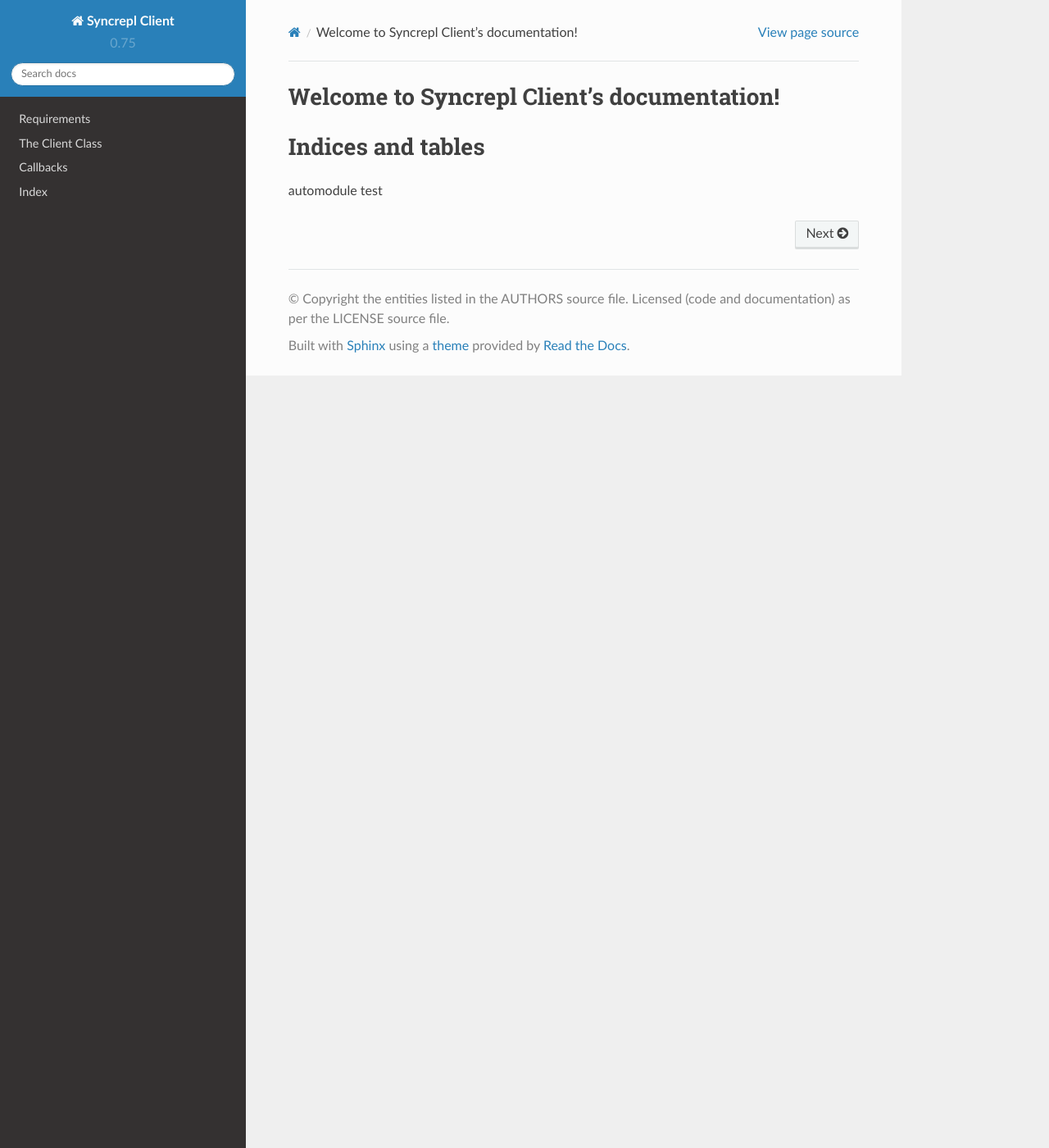
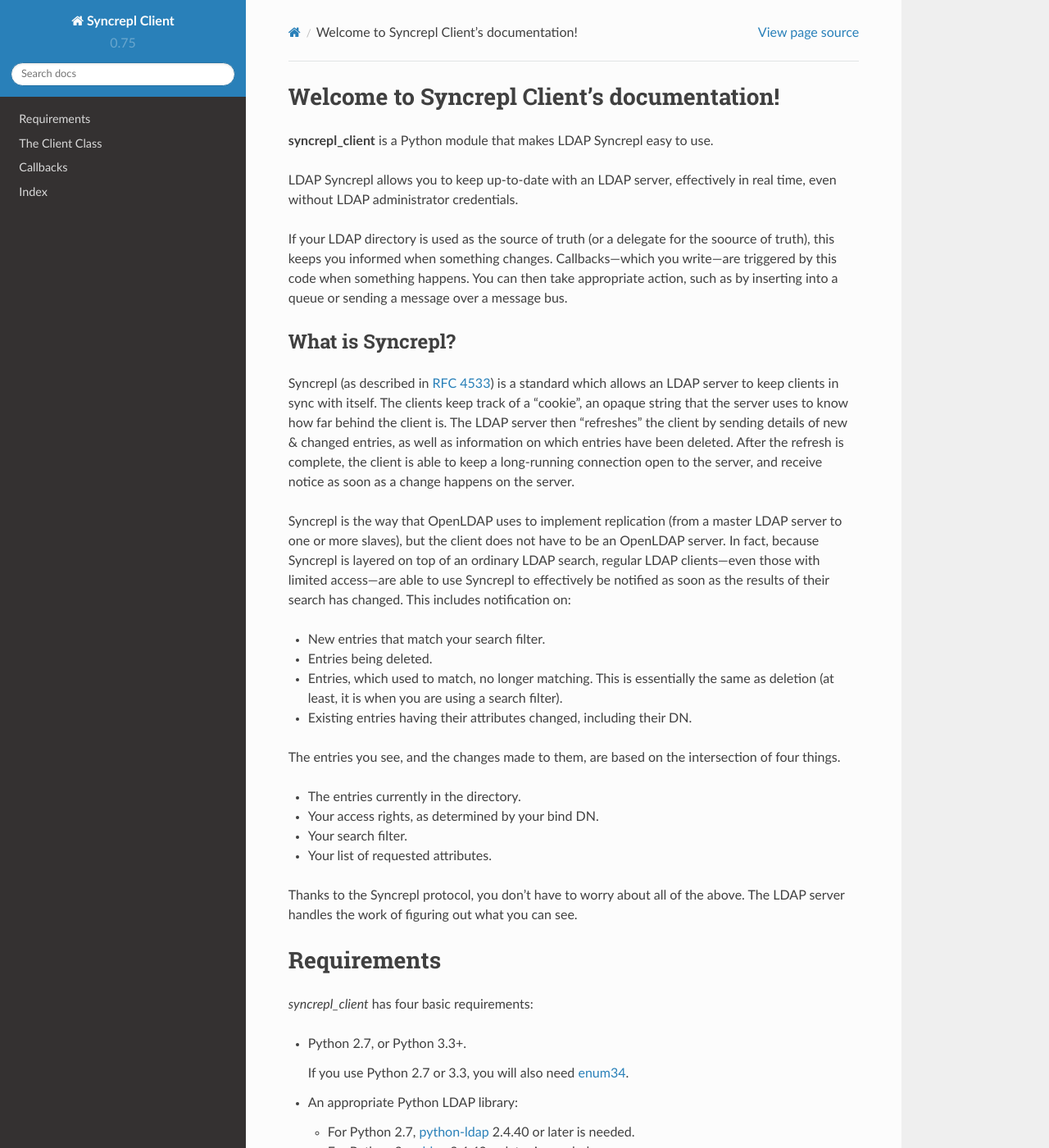
Before and after one commit to akkornel/syncrepl, a Sphinx documentation site: the page built from docs/index.rst, in a window 1280 px wide and 1400 px high. Shown: the whole window at 82% size. Built offline with Sphinx 7.4.7 and the Read the Docs theme 2.0.0, drawn with Linux system fonts in a browser that asks for light colours; some of the changed text lies outside the part shown.

Commit message:
Add lots of stuff to the README!
The rst main page is also brought in sync.

```diff
--- a/docs/index.rst
+++ b/docs/index.rst
@@ -23,8 +23,136 @@
    Callbacks <callbacks>
    Index <genindex>
 
+**syncrepl_client** is a Python module that makes LDAP Syncrepl easy to use.
 
-Indices and tables
-==================
+LDAP Syncrepl allows you to keep up-to-date with an LDAP server, effectively in
+real time, even without LDAP administrator credentials.
 
-automodule test
+If your LDAP directory is used as the source of truth (or a delegate for the
+soource of truth), this keeps you informed when something changes.
+Callbacks—which you write—are triggered by this code when something happens.
+You can then take appropriate action, such as by inserting into a queue or
+sending a message over a message bus.
+
+What is Syncrepl?
+-----------------
+
+Syncrepl (as described in `RFC 4533`_) is a standard which allows an LDAP
+server to keep clients in sync with itself.  The clients keep track of a
+"cookie", an opaque string that the server uses to know how far behind the
+client is.  The LDAP server then "refreshes" the client by sending details of
+new & changed entries, as well as information on which entries have been
+deleted.  After the refresh is complete, the client is able to keep a
+long-running connection open to the server, and receive notice as soon as a
+change happens on the server.
+
+.. _RFC 4533: https://datatracker.ietf.org/doc/rfc4533/
+
+Syncrepl is the way that OpenLDAP uses to implement replication (from a master
+LDAP server to one or more slaves), but the client does not have to be an
+OpenLDAP server.  In fact, because Syncrepl is layered on top of an ordinary
+LDAP search, regular LDAP clients—even those with limited access—are able to
+use Syncrepl to effectively be notified as soon as the results of their search
+has changed.  This includes notification on:
+
+* New entries that match your search filter.
+
+* Entries being deleted.
+
+* Entries, which used to match, no longer matching.  This is essentially the
+  same as deletion (at least, it is when you are using a search filter).
+
+* Existing entries having their attributes changed, including their DN.
+
+The entries you see, and the changes made to them, are based on the
+intersection of four things.
+
+* The entries currently in the directory.
+
+* Your access rights, as determined by your bind DN.
+
+* Your search filter.
+
+* Your list of requested attributes.
+
+Thanks to the Syncrepl protocol, you don't have to worry about all of the
+above.  The LDAP server handles the work of figuring out what you can see.
+
+Requirements
+============
+
+`syncrepl_client` has four basic requirements:
+
+* Python 2.7, or Python 3.3+.
+
+  If you use Python 2.7 or 3.3, you will also need
+  `enum34`_.
+
+* An appropriate Python LDAP library:
+
+  * For Python 2.7, `python-ldap`_ 2.4.40 or later is needed.
+
+  * For Python 3, `pyldap`_ 2.4.40 or later is needed.
+
+* A data store, large enough to store a copy of all the LDAP data received, and fast.
+
+* An LDAP server which supports RFC 4533, and which is keeping track of changes.
+
+Lots more details are available on the :doc:`Requirements page </requirements>`.
+
+.. _enum34: https://bitbucket.org/stoneleaf/enum34
+.. _python-ldap: https://www.python-ldap.org
+.. _pyldap: https://github.com/pyldap/pyldap
+
+How to Use
+==========
+
+Although there is a fair bit of coding on your part (mainly in Step 1), this
+code is (intentionally) pretty easy to use!  Over the life of your code, you
+should do these four things:
+
+1. Create a class which implements the methods defined in
+   :class:`~syncrepl_client.callbacks.BaseCallback`
+   This is how you are notified of changes from the LDAP server.
+
+2. In your main code, import :mod:`syncrepl_client` and instantiate a new
+   :class:`~syncrepl_client.Syncrepl` object.  The instantiation will handle
+   the connection and the search setup.
+
+3. Call :meth:`~syncrepl_client.Syncrepl.poll` until it returns :obj:`False`.
+   If you're running single-threaded, set `timeout` to some positive, non-zero
+   value.  Call :meth:`~syncrepl_client.Syncrepl.please_stop` when you want to
+   safely shut down, and then resume calling
+   :meth:`~syncrepl_client.Syncrepl.poll` until it returns :obj:`False`.
+
+4. Call :meth:`~syncrepl_client.Syncrepl.unbind`.  You're done!
+
+Lots more details are available in the :doc:`Requirements page </requirements>`
+and see demo.py for a simple example.
+
+Copyright and License
+=====================
+
+The contents of this repository are copywrited according to the contents of the
+`AUTHORS`_ file.
+
+The code is made available under the BSD 3-Clause License.
+
+Other code is made available under the Creative Commons CC0 Public Domain Dedication.
+
+Documentation is made available under the Creative Commons
+Attribution-ShareAlike 4.0 International Public License (the CC BY-SA License).
+Code contained within documentation is made available under both the BSD
+3-Clause License, and the CC BY-SA License.
+
+To identify the license for any particular file, refer to the contents of the
+file.
+
+The text of the BSD 3-Clause License is reproduced in the file `LICENSE.md`_.
+The text of the other licenses may be found in the file `LICENSE_others.md`_.
+Note that all three licenses are equally important, but are kept in a separate
+files to aid GitHub's irepository license-detection mechanisms.
+
+.. _AUTHORS: https://github.com/akkornel/syncrepl/blob/master/AUTHORS
+.. _LICENSE.md: https://github.com/akkornel/syncrepl/blob/master/LICENSE.md
+.. _LICENSE_others.md: https://github.com/akkornel/syncrepl/blob/master/LICENSE_others.md
```
Also changed, not shown: README.md (+105 -4 lines).
